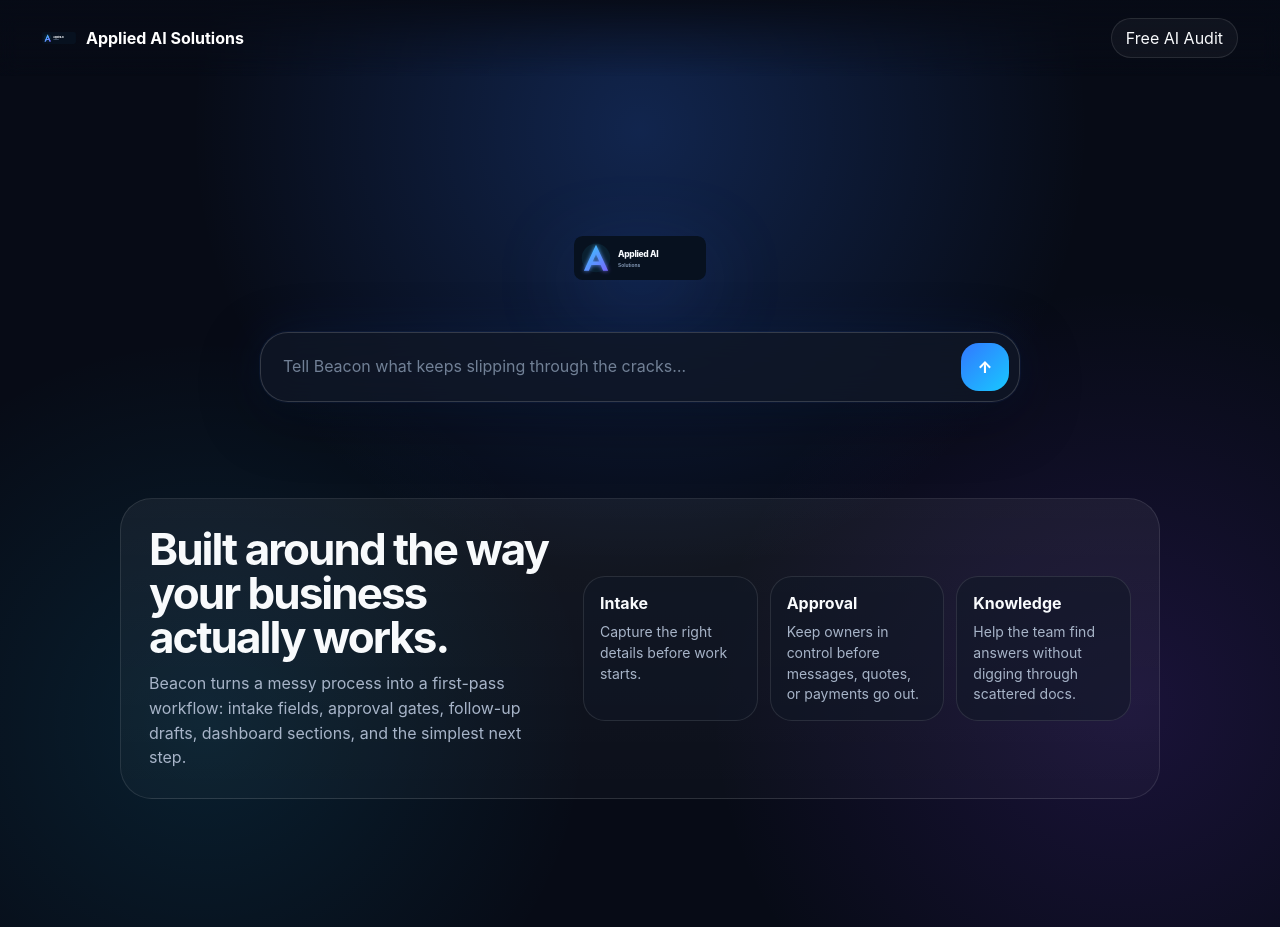
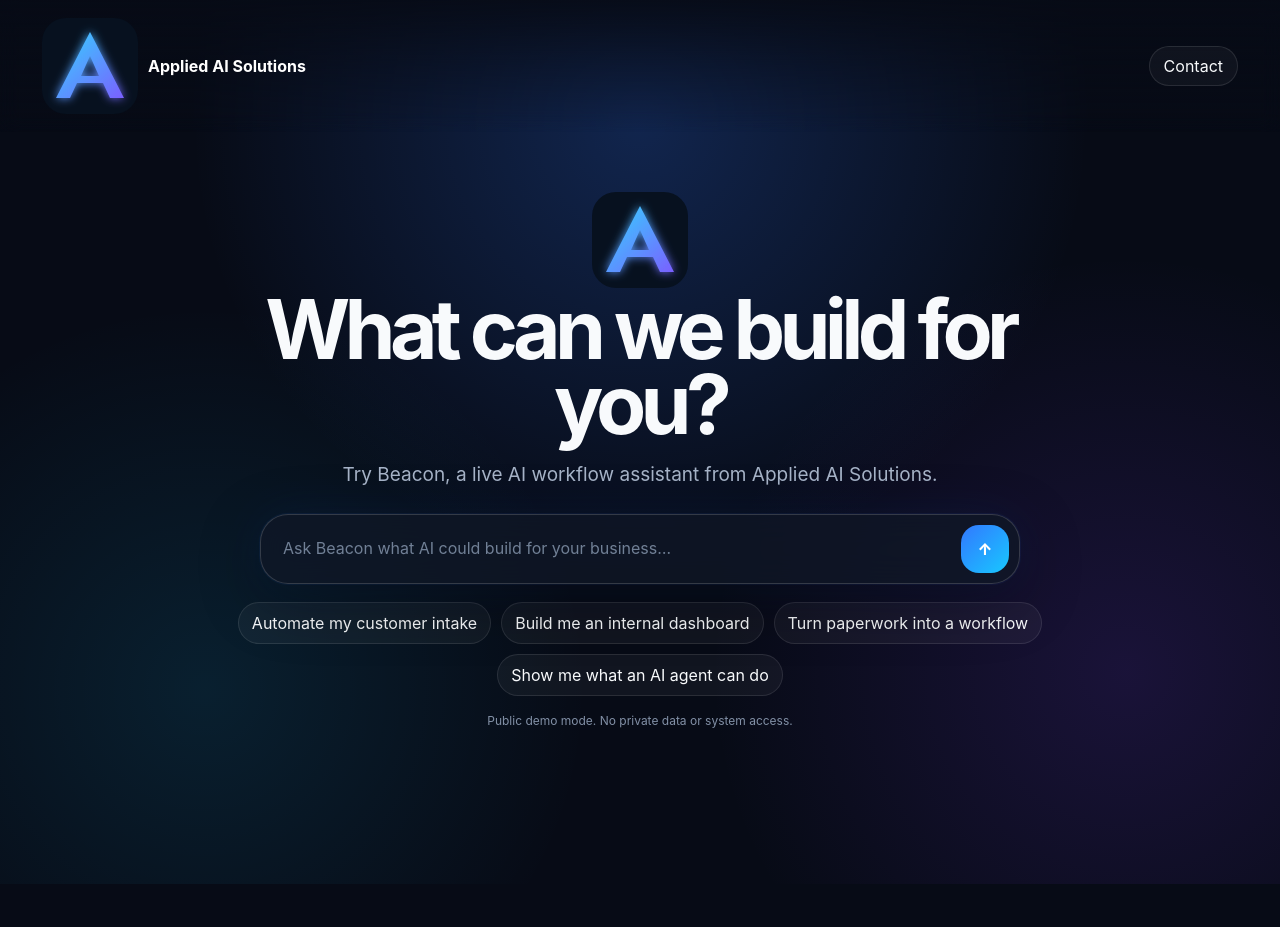
Before and after one commit to Applied-AI-Solutions-hub/Beacon, a website: page public/index.html in a window 1280 px wide. After the commit the page ends 884 px from the top, so only its background shows below. Drawn offline with Linux system fonts and the light colour scheme.

Commit message:
Revert "Simplify Beacon landing to logo and prompt"
This reverts commit da28ba72ccfd74134488690c2eb092224dfa3a52.

```diff
--- a/public/index.html
+++ b/public/index.html
@@ -11,34 +11,31 @@
   <div class="app">
     <header class="topbar">
       <div class="brand">
-        <img src="/aas-logo-glow.svg" alt="" class="brandLogo" />
+        <img class="mark" src="/aas-icon-dark.svg" alt="" />
         <span>Applied AI Solutions</span>
       </div>
-      <a class="contact" href="mailto:info@appliedai.solutions?subject=Free%20AI%20Audit%20Request">Free AI Audit</a>
+      <a class="contact" href="mailto:info@appliedai.solutions?subject=Free%20AI%20Audit%20Request">Contact</a>
     </header>
 
     <main id="main" class="main landing">
       <section id="hero" class="hero">
-        <img src="/aas-logo-glow.svg" alt="Applied AI Solutions" class="heroLogo" />
+        <div class="logoGlow"><img class="logoMark" src="/aas-icon-dark.svg" alt="Applied AI Solutions" /></div>
+        <h1>What can we build for you?</h1>
+        <p>Try Beacon, a live AI workflow assistant from Applied AI Solutions.</p>
         <form id="composerHero" class="composer heroComposer">
-          <textarea id="heroInput" rows="1" placeholder="Tell Beacon what keeps slipping through the cracks…"></textarea>
+          <textarea id="heroInput" rows="1" placeholder="Ask Beacon what AI could build for your business…"></textarea>
           <button type="submit" aria-label="Send">↑</button>
         </form>
+        <div class="chips">
+          <button>Automate my customer intake</button>
+          <button>Build me an internal dashboard</button>
+          <button>Turn paperwork into a workflow</button>
+          <button>Show me what an AI agent can do</button>
+        </div>
+        <p class="safety">Public demo mode. No private data or system access.</p>
       </section>
 
       <section id="thread" class="thread" aria-live="polite"></section>
-
-      <section class="belowFold" aria-label="What Beacon can show">
-        <div>
-          <h2>Built around the way your business actually works.</h2>
-          <p>Beacon turns a messy process into a first-pass workflow: intake fields, approval gates, follow-up drafts, dashboard sections, and the simplest next step.</p>
-        </div>
-        <div class="miniGrid">
-          <article><strong>Intake</strong><span>Capture the right details before work starts.</span></article>
-          <article><strong>Approval</strong><span>Keep owners in control before messages, quotes, or payments go out.</span></article>
-          <article><strong>Knowledge</strong><span>Help the team find answers without digging through scattered docs.</span></article>
-        </div>
-      </section>
     </main>
 
     <div id="toolDock" class="toolDock hidden">
```
